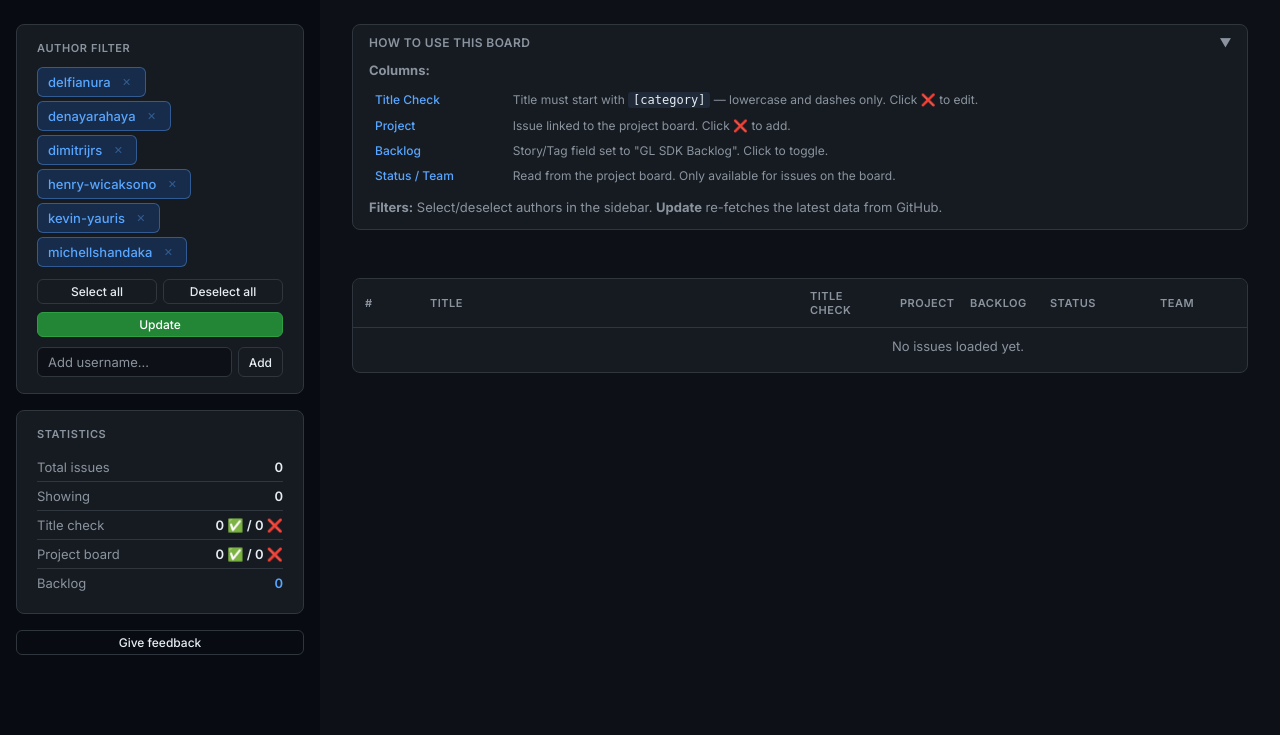
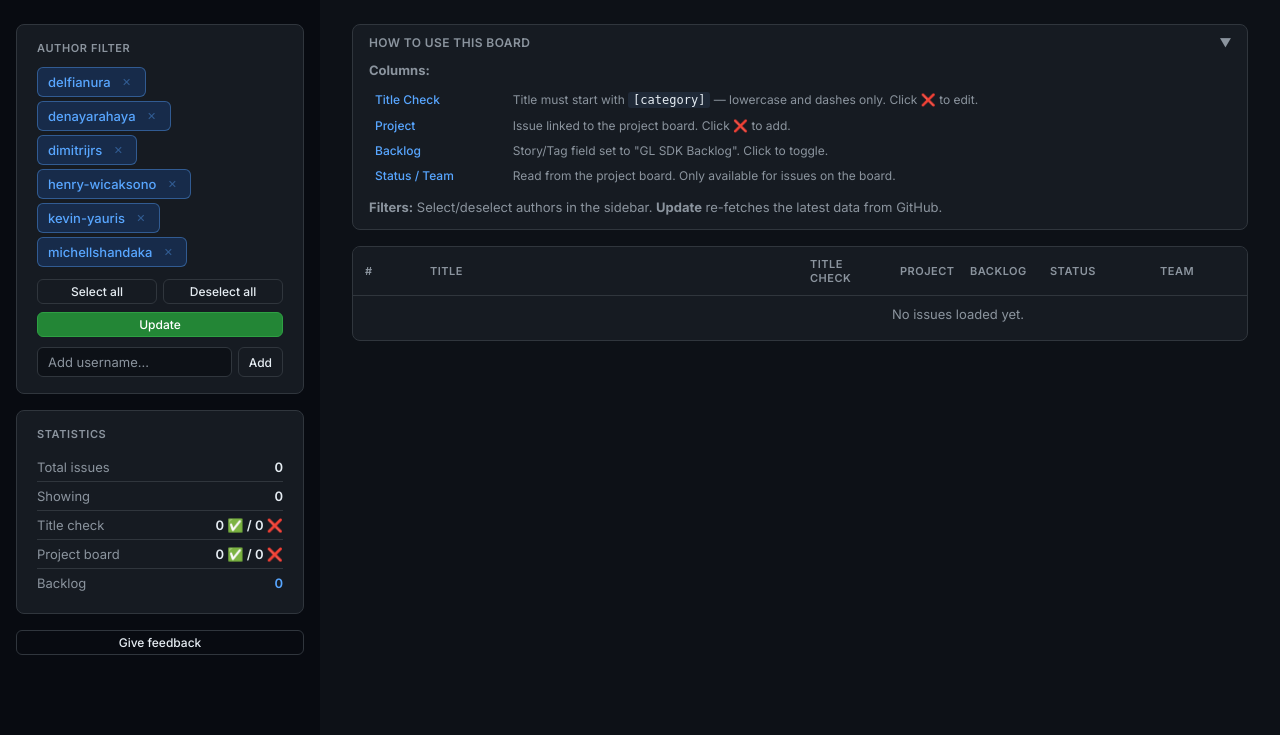
Before and after one commit to henry-wicaksono/gl-sdk-backlog-manager, a Flask app: page / in a window 1280 px wide. Shown: the part 65-800 px from the top of the page. Run offline with Flask 3, Linux system fonts and the light colour scheme; data that the repository does not hold is empty.

Commit message:
Remove empty status-bar (replaced by sidebar stats + spinner)

```diff
--- a/templates/index.html
+++ b/templates/index.html
@@ -276,14 +276,6 @@
 
     .btn-outline { background: transparent; }
     .btn-sm { padding: 4px 10px; font-size: 12px; }
-
-    .status-bar {
-      display: flex;
-      align-items: center;
-      justify-content: flex-end;
-      margin-bottom: 16px;
-      min-height: 16px;
-    }
 
     .spinner {
       display: inline-block;
@@ -596,11 +588,6 @@
         </div>
       </div>
 
-      <!-- Status bar -->
-      <div class="status-bar">
-        <div id="loadingSpinner" class="spinner hidden"></div>
-      </div>
-
       <div class="table-wrap">
         <table class="issue-table">
           <thead>
@@ -727,12 +714,10 @@
     // --- Issues ---
     async function updateIssues() {
       const btn = document.getElementById('updateBtn');
-      const spinner = document.getElementById('loadingSpinner');
       const spinnerRow = document.getElementById('loadingSpinnerRow');
       const errorBanner = document.getElementById('errorBanner');
 
       btn.disabled = true;
-      spinner.classList.remove('hidden');
       spinnerRow.classList.remove('hidden');
       errorBanner.classList.add('hidden');
 
@@ -745,7 +730,6 @@
         errorBanner.classList.remove('hidden');
       } finally {
         btn.disabled = false;
-        spinner.classList.add('hidden');
         spinnerRow.classList.add('hidden');
       }
     }
@@ -934,12 +918,12 @@
           throw new Error(err.error || `HTTP ${r.status}`);
         }
       } catch (err) {
-        const spinner = document.getElementById('loadingSpinner');
-        spinner.classList.remove('hidden');
+        const spinnerRow = document.getElementById('loadingSpinnerRow');
+        spinnerRow.classList.remove('hidden');
         try {
           allIssues = await apiGet('/api/issues');
         } catch (_) { /* keep stale data */ }
-        spinner.classList.add('hidden');
+        spinnerRow.classList.add('hidden');
         renderIssues();
         alert('Failed to update title on GitHub: ' + err.message);
       }
```
